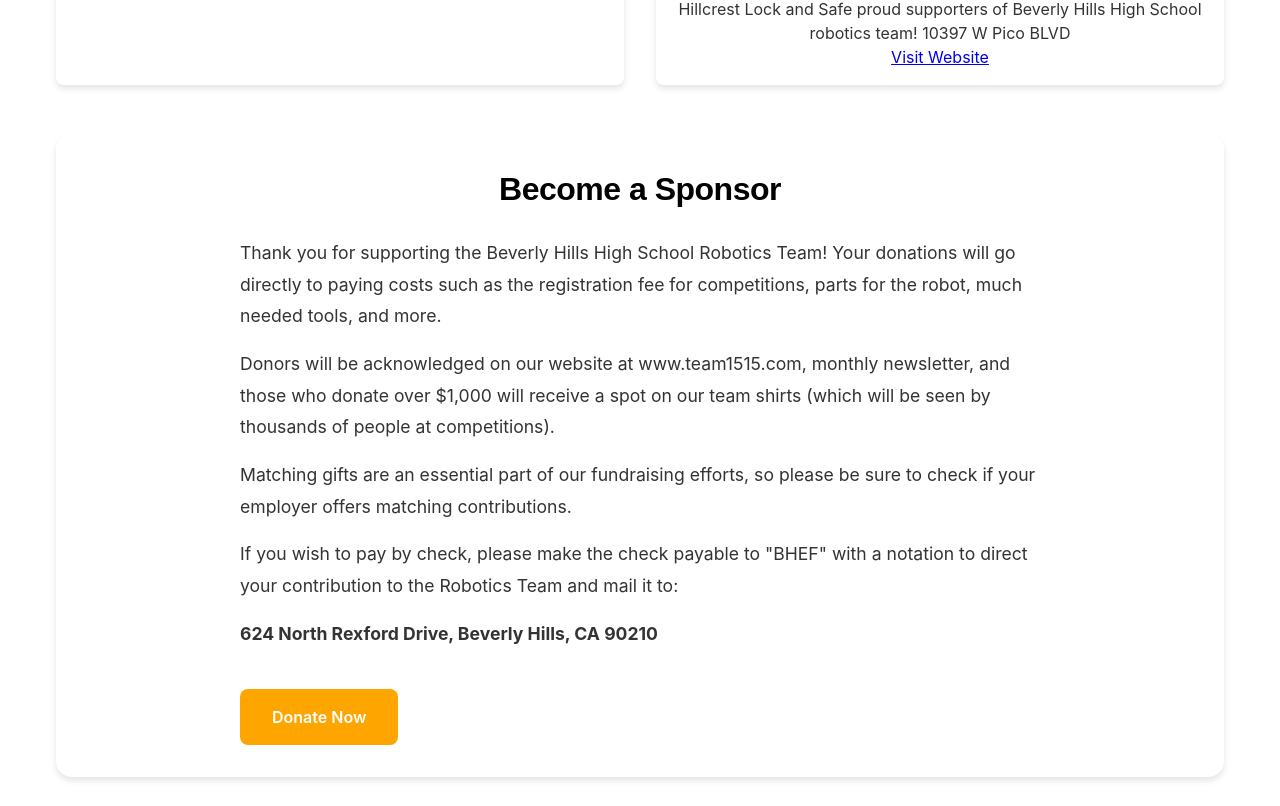
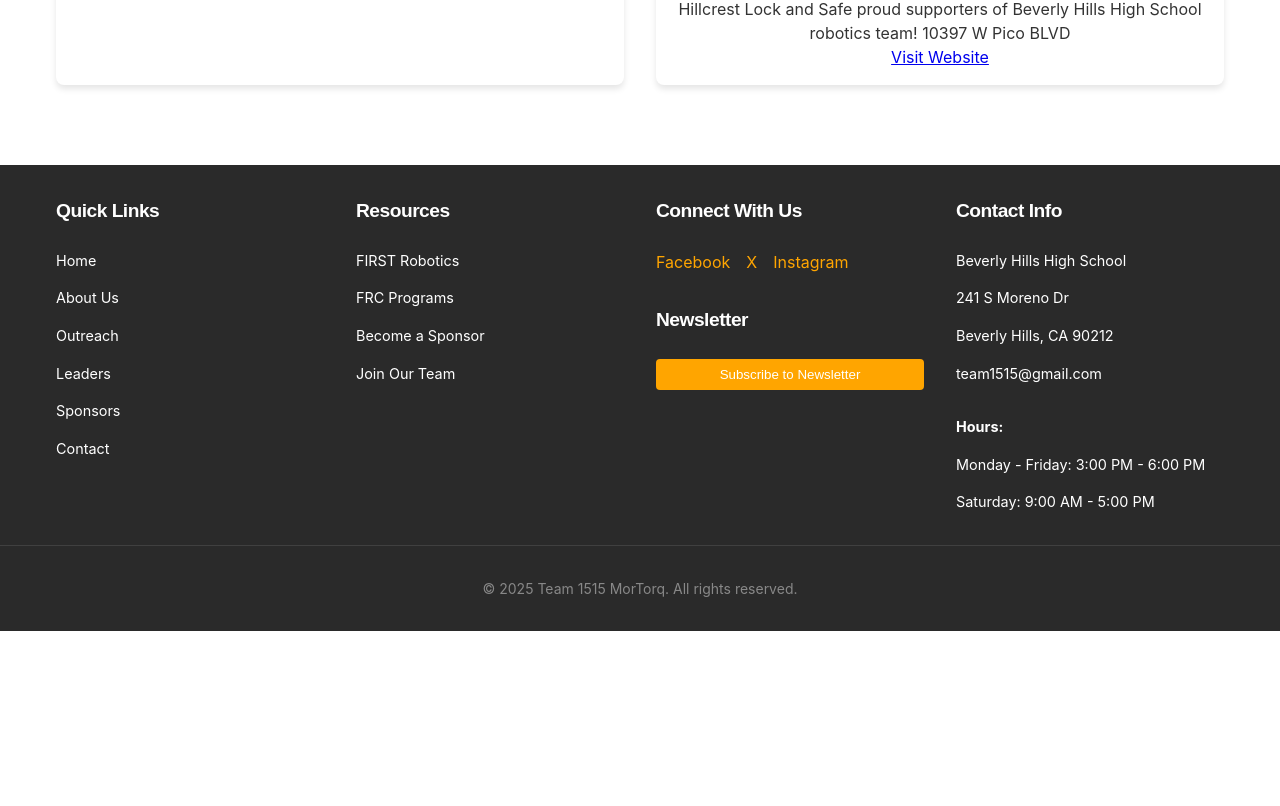
Before and after one commit to mortorqrobotics/team1515, a React (Vite) app: page /sponsors in a window 1280 px wide. Shown: the part 1714-2520 px from the top of the page. After the commit the page ends 2345 px from the top, so only its background shows below. Built offline with nearby package versions, Linux system fonts and the light colour scheme.

Commit message:
cleaning up sponsors page

```diff
--- a/src/pages/Sponsors.tsx
+++ b/src/pages/Sponsors.tsx
@@ -133,11 +133,6 @@
     visible: { opacity: 1, y: 0 },
   };
 
-  const fadeInUpVariants = {
-    hidden: { opacity: 0, y: 20 },
-    visible: { opacity: 1, y: 0 },
-  };
-
   // Group sponsors by tier
   const sponsorsByTier = useMemo(() => {
     const tiers = ['Platinum', 'Gold', 'Silver', 'Bronze'];
@@ -175,32 +170,6 @@
               </SponsorGrid>
             </div>
           ))}
-
-          <SponsorshipSection
-            variants={fadeInUpVariants}
-            initial="hidden"
-            animate={isInView ? "visible" : "hidden"}
-          >
-            <SponsorshipTitle>Become a Sponsor</SponsorshipTitle>
-            <SponsorshipContent>
-              <p>Thank you for supporting the Beverly Hills High School Robotics Team! Your donations will go directly to paying costs such as the registration fee for competitions, parts for the robot, much needed tools, and more.</p>
-
-              <p>Donors will be acknowledged on our website at www.team1515.com, monthly newsletter, and those who donate over $1,000 will receive a spot on our team shirts (which will be seen by thousands of people at competitions).</p>
-
-              <p>Matching gifts are an essential part of our fundraising efforts, so please be sure to check if your employer offers matching contributions.</p>
-
-              <p>If you wish to pay by check, please make the check payable to "BHEF" with a notation to direct your contribution to the Robotics Team and mail it to:</p>
-              <p style={{ fontWeight: 'bold' }}>624 North Rexford Drive, Beverly Hills, CA 90210</p>
-
-              <DonationButton
-                href="https://www.bhef.org/apps/form/bhhsrobotics"
-                target="_blank"
-                rel="noopener noreferrer"
-              >
-                Donate Now
-              </DonationButton>
-            </SponsorshipContent>
-          </SponsorshipSection>
         </Content>
       </Section>
     </SponsorsContainer>
```
